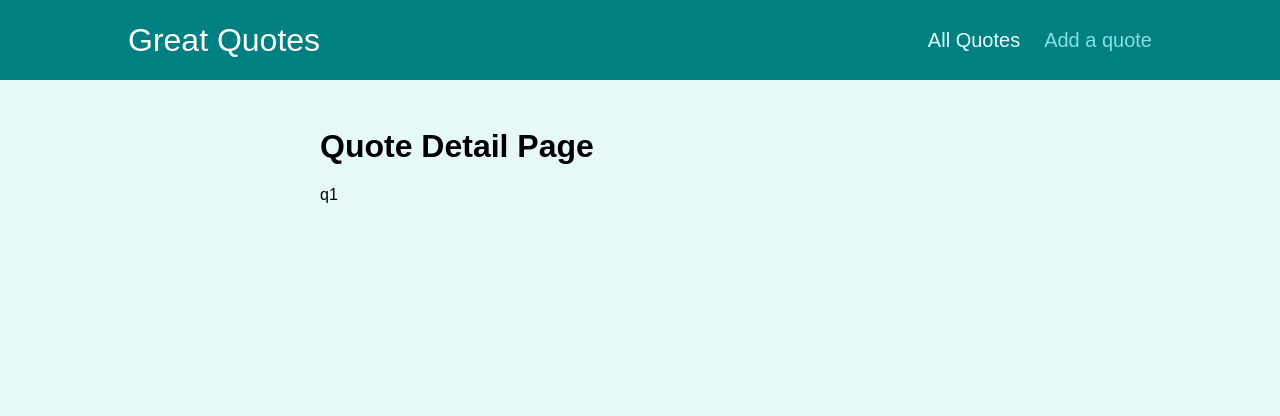
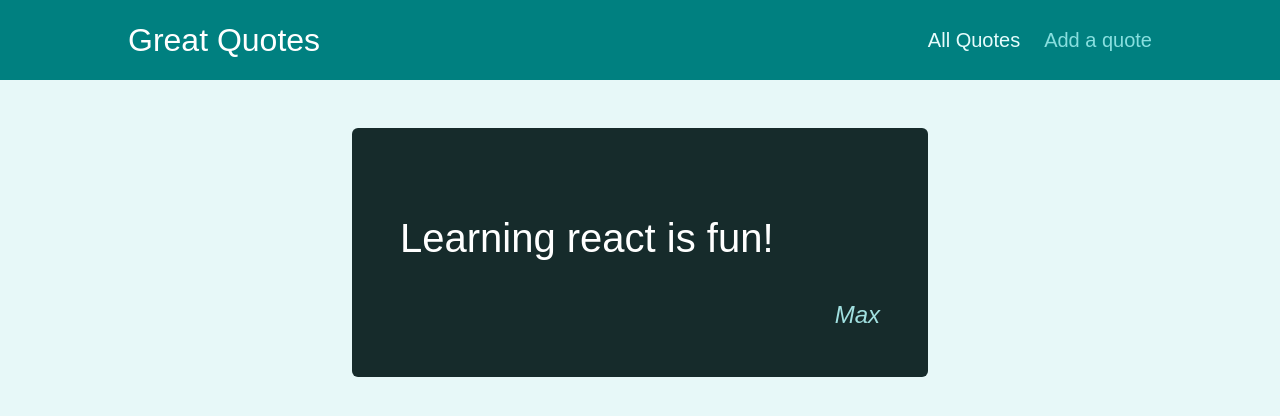
Before and after one commit to ajsabesirovic/multi_page-SPA-with-react_router, a React (Create React App) app: page /quotes/q1 in a window 1280 px wide. Shown: the top 416 px of the page. Built offline with nearby package versions, Linux system fonts and the light colour scheme.

Commit message:
outputting data on the Details page

```diff
--- a/src/components/quotes/QuoteItem.js
+++ b/src/components/quotes/QuoteItem.js
@@ -1,5 +1,5 @@
-import classes from './QuoteItem.module.css';
-
+import classes from "./QuoteItem.module.css";
+import { Link } from "react-router-dom";
 const QuoteItem = (props) => {
   return (
     <li className={classes.item}>
@@ -9,9 +9,9 @@ const QuoteItem = (props) => {
         </blockquote>
         <figcaption>{props.author}</figcaption>
       </figure>
-      <a className='btn'>
+      <Link className="btn" to={`/quotes/${props.id}`}>
         View Fullscreen
-      </a>
+      </Link>
     </li>
   );
 };
--- a/src/pages/QuoteDetail.js
+++ b/src/pages/QuoteDetail.js
@@ -1,13 +1,24 @@
 import { Fragment } from "react";
 import { Route, useParams } from "react-router-dom";
 import Comments from "../components/comments/Comments";
+import HiglightedQuote from "../components/quotes/HighlightedQuote";
+const DUMMY_DATA = [
+  { id: "q1", author: "Max", text: "Learning react is fun!" },
+  { id: "q2", author: "Maximilian", text: "Learning javascript is fun!" },
+];
 const QuoteDetail = () => {
   const params = useParams();
   const { quoteId } = params;
+  const quote = DUMMY_DATA.find((quote) => quote.id === quoteId);
+  if (!quote) {
+    return <p>No quote found!</p>;
+  }
   return (
     <Fragment>
-      <h1> Quote Detail Page</h1>
-      <p>{quoteId}</p>
+      <HiglightedQuote
+        text={quote.text}
+        author={quote.author}
+      ></HiglightedQuote>
       <Route path={`/quotes/${quoteId}/comments`}>
         <Comments />
       </Route>
```
Also changed, not shown: 1 other file (tests, documents, lock files or other folders).
